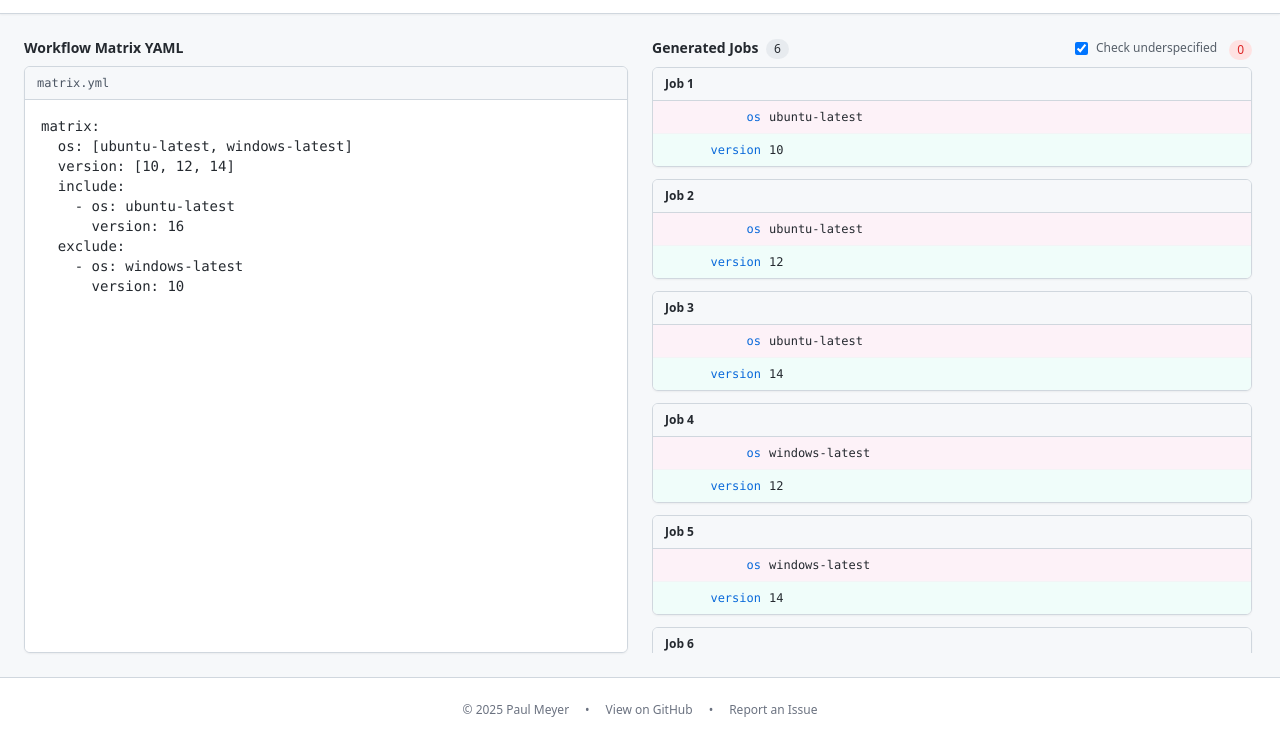
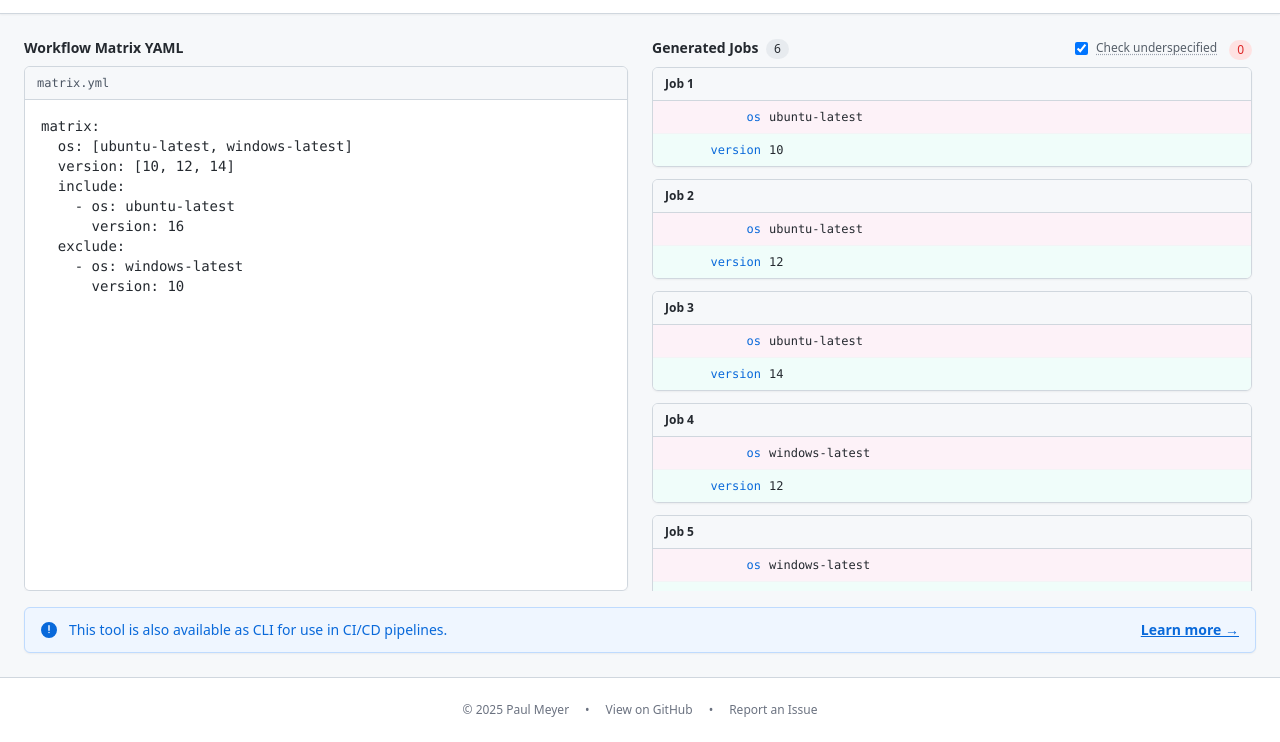
Before and after one commit to katexochen/github-matrix-parser, a website built with Vite: page index.html in a window 1280 px wide. Shown: the part 58-800 px from the top of the page. Built offline with nearby package versions, Linux system fonts and the light colour scheme.

Commit message:
add hint for cli to site
Signed-off-by: Paul Meyer <katexochen0@gmail.com>

```diff
--- a/index.html
+++ b/index.html
@@ -24,7 +24,8 @@
     </div>
   </header>
 
-  <main class="flex-1 max-w-7xl mx-auto w-full p-6 flex flex-col md:flex-row gap-6 overflow-hidden">
+  <main class="flex-1 max-w-7xl mx-auto w-full p-6 flex flex-col overflow-hidden">
+    <div class="flex-1 flex flex-col md:flex-row gap-6 overflow-hidden min-h-0 mb-4">
     <!-- Input Section -->
     <div class="w-full md:w-1/2 flex flex-col h-full">
       <div class="mb-2 flex justify-between items-baseline">
@@ -54,19 +55,33 @@
     <div class="w-full md:w-1/2 flex flex-col h-full overflow-hidden">
       <div class="mb-2 flex justify-between items-center pr-1 h-[21px]">
           <h2 class="text-sm font-semibold">Generated Jobs <span id="count" class="ml-1 inline-flex items-center justify-center bg-[#afb8c133] text-xs font-medium px-2 py-0.5 rounded-full">0</span></h2>
-          <div class="flex items-center gap-2">
+          <div class="flex items-center gap-2" title="Underspecified matrix configurations occur when you define include keys that are not present in the original matrix dimensions. In GitHub Actions, this can lead to unexpected behavior where the included job doesn't inherit the properties you expect, or don't run at all.">
               <input type="checkbox" id="check-underspecified" checked class="rounded border-gray-300 text-[#0969da] focus:ring-[#0969da] cursor-pointer">
-              <label for="check-underspecified" class="text-xs text-[#57606a] cursor-pointer select-none">Check underspecified</label>
+              <label for="check-underspecified" class="text-xs text-[#57606a] cursor-pointer select-none underline decoration-dotted decoration-gray-400 underline-offset-2">Check underspecified</label>
               <span id="underspecified-count-container" class="hidden">
                   <span id="underspecified-count" class="ml-1 inline-flex items-center justify-center bg-red-100 text-red-600 text-xs font-medium px-2 py-0.5 rounded-full">0</span>
               </span>
           </div>
       </div>
-      <div class="flex-1 overflow-auto pr-1">
+      <div class="flex-1 overflow-auto pr-1" id="output-container">
         <div id="output" class="space-y-3">
           <!-- Results will be injected here -->
         </div>
       </div>
+    </div>
+    </div>
+
+    <!-- Notification Banner -->
+    <div id="cli-notification" class="bg-blue-50 border border-blue-200 text-[#0969da] px-4 py-3 rounded-md text-sm flex items-center justify-between flex-none shadow-sm transition-all duration-500 ease-in-out overflow-hidden max-h-24 opacity-100">
+      <div class="flex items-center gap-3">
+        <svg xmlns="http://www.w3.org/2000/svg" viewBox="0 0 16 16" fill="currentColor" class="w-4 h-4 flex-none">
+          <path d="M0 8a8 8 0 1 1 16 0A8 8 0 0 1 0 8Zm8-5a.75.75 0 0 0-.75.75v4.5a.75.75 0 0 0 1.5 0v-4.5A.75.75 0 0 0 8 3Zm0 8.25a.75.75 0 1 0 0-1.5.75.75 0 0 0 0 1.5Z"/>
+        </svg>
+        <span>This tool is also available as CLI for use in CI/CD pipelines.</span>
+      </div>
+      <a href="https://github.com/katexochen/github-matrix-parser?tab=readme-ov-file#cli-usage"
+         class="font-semibold underline hover:text-[#0a3069] whitespace-nowrap ml-4"
+         target="_blank" rel="noopener noreferrer">Learn more &rarr;</a>
     </div>
   </main>
 
--- a/src/main.js
+++ b/src/main.js
@@ -9,6 +9,29 @@ const errorMessage = document.getElementById('error-message');
 const checkUnderspecified = document.getElementById('check-underspecified');
 const underspecifiedCountContainer = document.getElementById('underspecified-count-container');
 const underspecifiedCountSpan = document.getElementById('underspecified-count');
+const cliNotification = document.getElementById('cli-notification');
+const outputScrollContainer = document.getElementById('output-container');
+
+// Banner visibility logic
+function updateBannerVisibility() {
+    const inputScrollTop = yamlInput.scrollTop;
+    const outputScrollTop = outputScrollContainer ? outputScrollContainer.scrollTop : 0;
+
+    // Hide if either is scrolled down
+    if (inputScrollTop > 0 || outputScrollTop > 0) {
+        cliNotification.classList.add('max-h-0', 'opacity-0', 'py-0', 'border-0', 'mt-0');
+        cliNotification.classList.remove('max-h-24', 'opacity-100', 'py-3', 'border');
+    } else {
+        cliNotification.classList.remove('max-h-0', 'opacity-0', 'py-0', 'border-0', 'mt-0');
+        cliNotification.classList.add('max-h-24', 'opacity-100', 'py-3', 'border');
+    }
+}
+
+// Attach scroll listeners
+yamlInput.addEventListener('scroll', updateBannerVisibility);
+if (outputScrollContainer) {
+    outputScrollContainer.addEventListener('scroll', updateBannerVisibility);
+}
 
 let currentJobResults = [];
 
```
